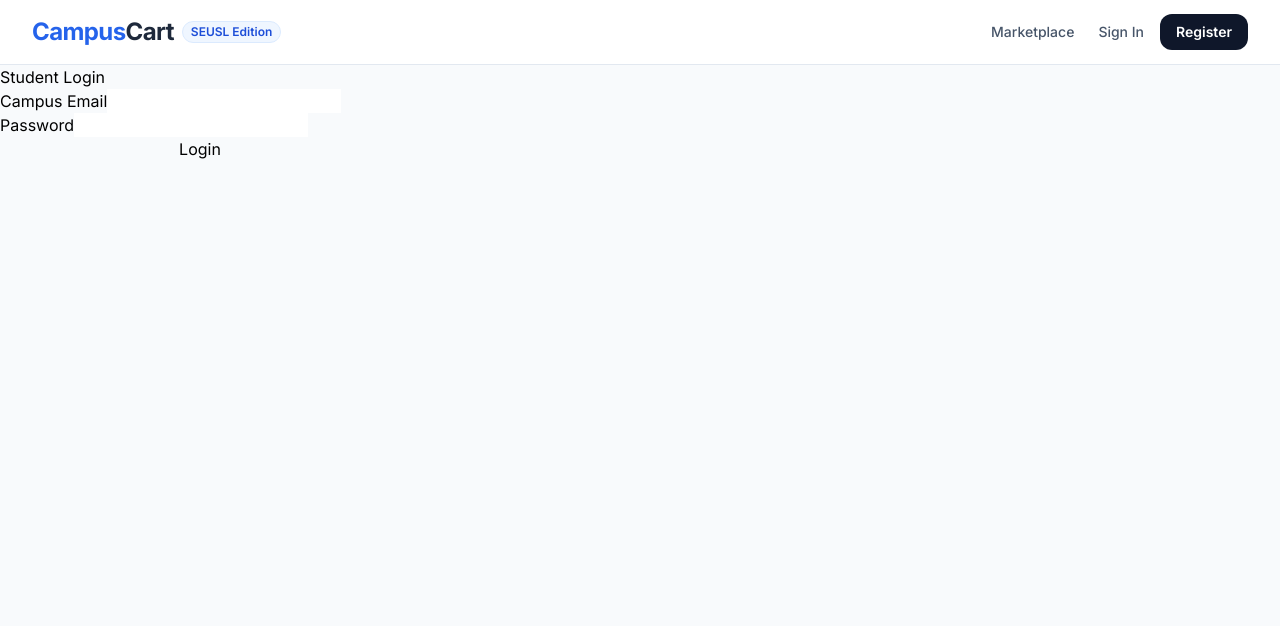
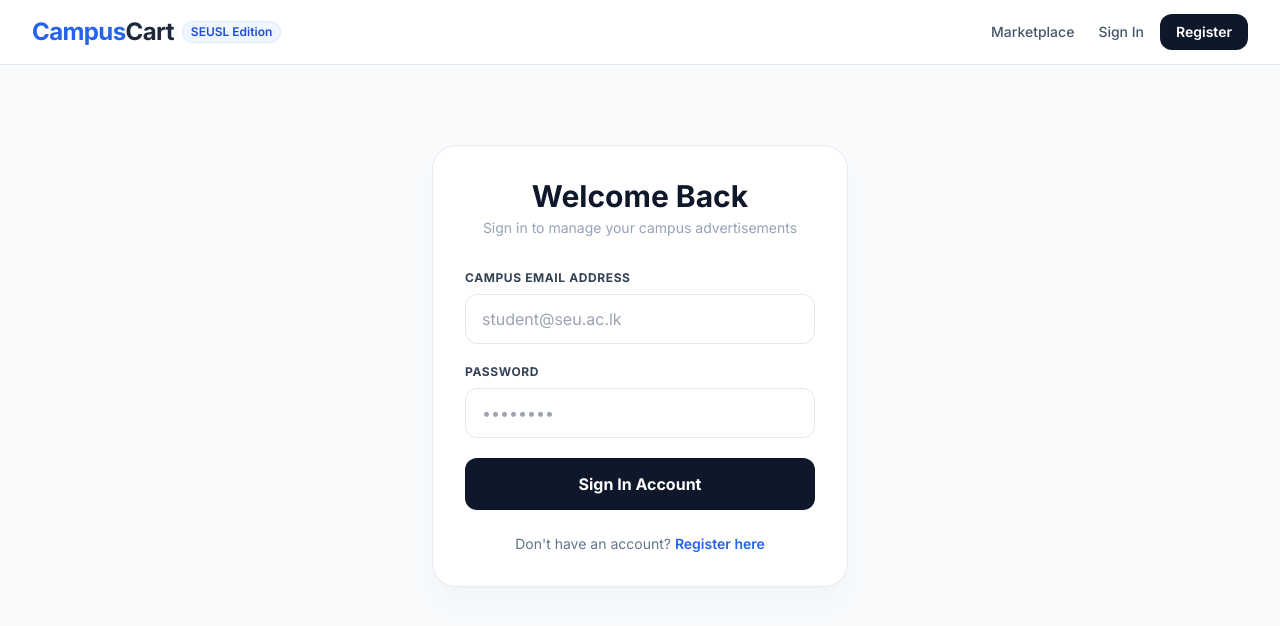
Before and after one commit to NethmiDhananjana1011/campuscart-frontend, a React (Vite) app in the folder campuscart-frontend/: page /login in a window 1280 px wide. Shown: the top 626 px of the page. Built offline with nearby package versions, Linux system fonts and the light colour scheme.

Commit message:
Login Page

```diff
--- a/campuscart-frontend/src/pages/Login.jsx
+++ b/campuscart-frontend/src/pages/Login.jsx
@@ -1,6 +1,6 @@
 import { useState } from 'react';
 import axios from 'axios';
-import { useNavigate } from 'react-router-dom';
+import { useNavigate, Link } from 'react-router-dom';
 
 export default function Login() {
     const [email, setEmail] = useState('');
@@ -12,27 +12,39 @@ export default function Login() {
         try {
             const res = await axios.post('http://localhost:5000/api/users/login', { email, password });
             localStorage.setItem('token', res.data.token);
-            alert('Welcome Back!');
+            localStorage.setItem('userName', res.data.user.name);
             navigate('/');
         } catch (err) {
-            alert('Invalid Credentials');
+            alert('Invalid credentials, access denied.');
         }
     };
 
     return (
-        <div className="container" style={{ maxWidth: '400px' }}>
-            <h2>Student Login</h2>
-            <form onSubmit={handleLogin} className="card">
-                <div className="form-group">
-                    <label>Campus Email</label>
-                    <input type="email" onChange={(e) => setEmail(e.target.value)} required />
+        <div className="max-w-md mx-auto px-4 py-20">
+            <div className="bg-white border border-slate-200/80 rounded-3xl p-8 shadow-xl shadow-slate-100">
+                <div className="text-center mb-8">
+                    <h2 className="text-3xl font-black text-slate-900">Welcome Back</h2>
+                    <p className="text-slate-400 text-sm mt-1">Sign in to manage your campus advertisements</p>
                 </div>
-                <div className="form-group">
-                    <label>Password</label>
-                    <input type="password" onChange={(e) => setPassword(e.target.value)} required />
+
+                <form onSubmit={handleLogin} className="space-y-5">
+                    <div>
+                        <label className="block text-xs font-bold text-slate-700 uppercase tracking-wider mb-2">Campus Email Address</label>
+                        <input type="email" onChange={(e) => setEmail(e.target.value)} className="w-full px-4 py-3 rounded-xl border border-slate-200 focus:outline-none focus:ring-2 focus:ring-blue-500" placeholder="student@seu.ac.lk" required />
+                    </div>
+                    <div>
+                        <label className="block text-xs font-bold text-slate-700 uppercase tracking-wider mb-2">Password</label>
+                        <input type="password" onChange={(e) => setPassword(e.target.value)} className="w-full px-4 py-3 rounded-xl border border-slate-200 focus:outline-none focus:ring-2 focus:ring-blue-500" placeholder="••••••••" required />
+                    </div>
+                    <button type="submit" className="w-full bg-slate-900 hover:bg-slate-800 text-white font-bold py-3.5 rounded-xl transition-all cursor-pointer">
+                        Sign In Account
+                    </button>
+                </form>
+
+                <div className="mt-6 text-center text-sm text-slate-500">
+                    Don't have an account? <Link to="/register" className="text-blue-600 font-semibold hover:underline">Register here</Link>
                 </div>
-                <button type="submit" className="btn" style={{ width: '100%' }}>Login</button>
-            </form>
+            </div>
         </div>
     );
 }
```
